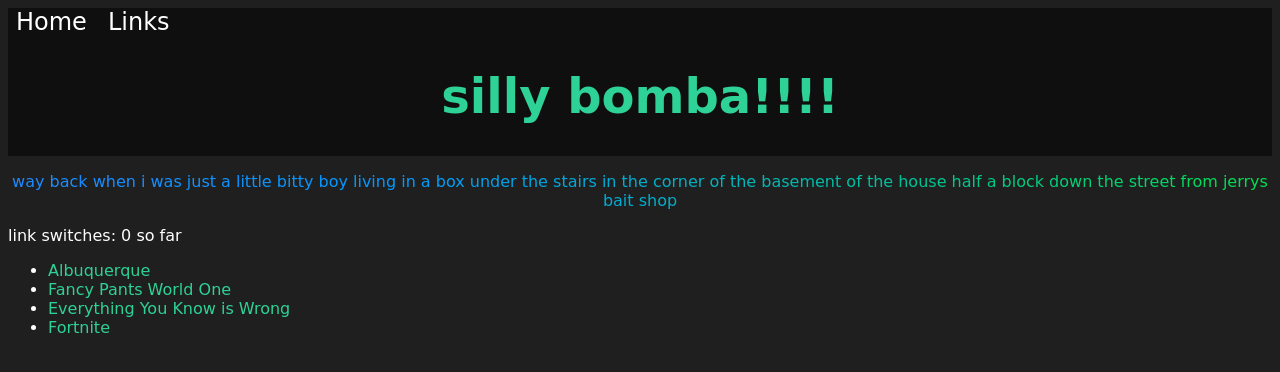
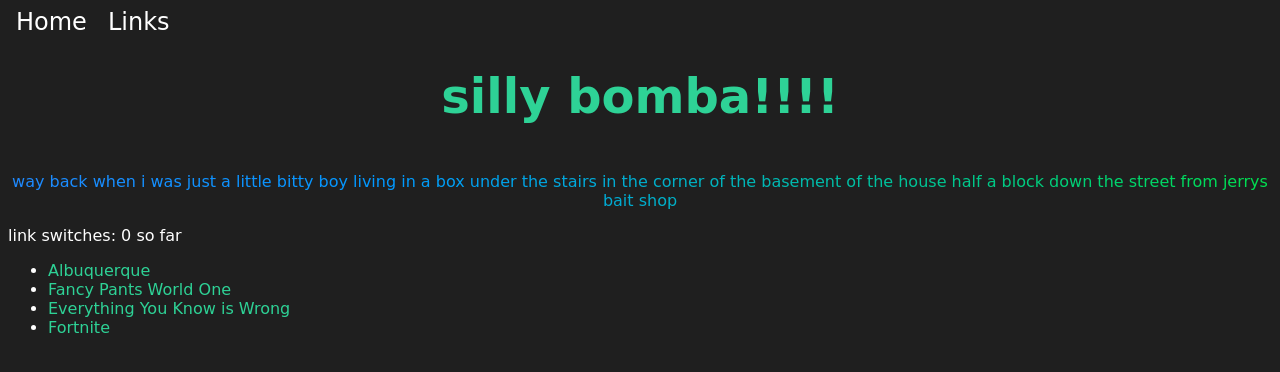
Before and after one commit to goosbn/test, a plain HTML site: page index.html in a window 1280 px wide. Drawn offline with Linux system fonts and the light colour scheme.

Commit message:
Update bomba.css

```diff
--- a/content/css/bomba.css
+++ b/content/css/bomba.css
@@ -53,7 +53,7 @@ code {
 }
 
 #topbar {
-    background-color: #0f0f0f;
+    background-color: #1f1f1f;
     overflow: hidden;
 }
 
```
